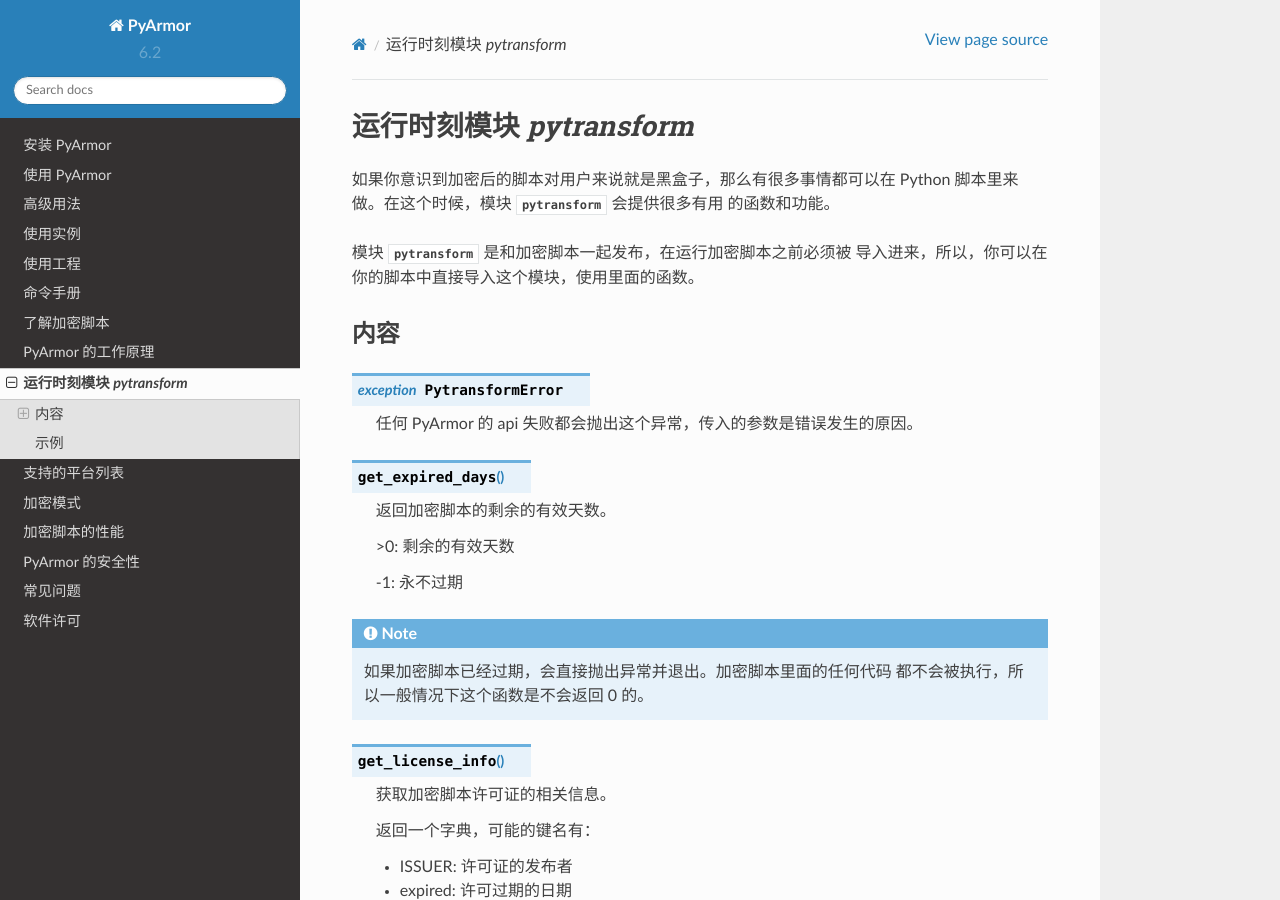
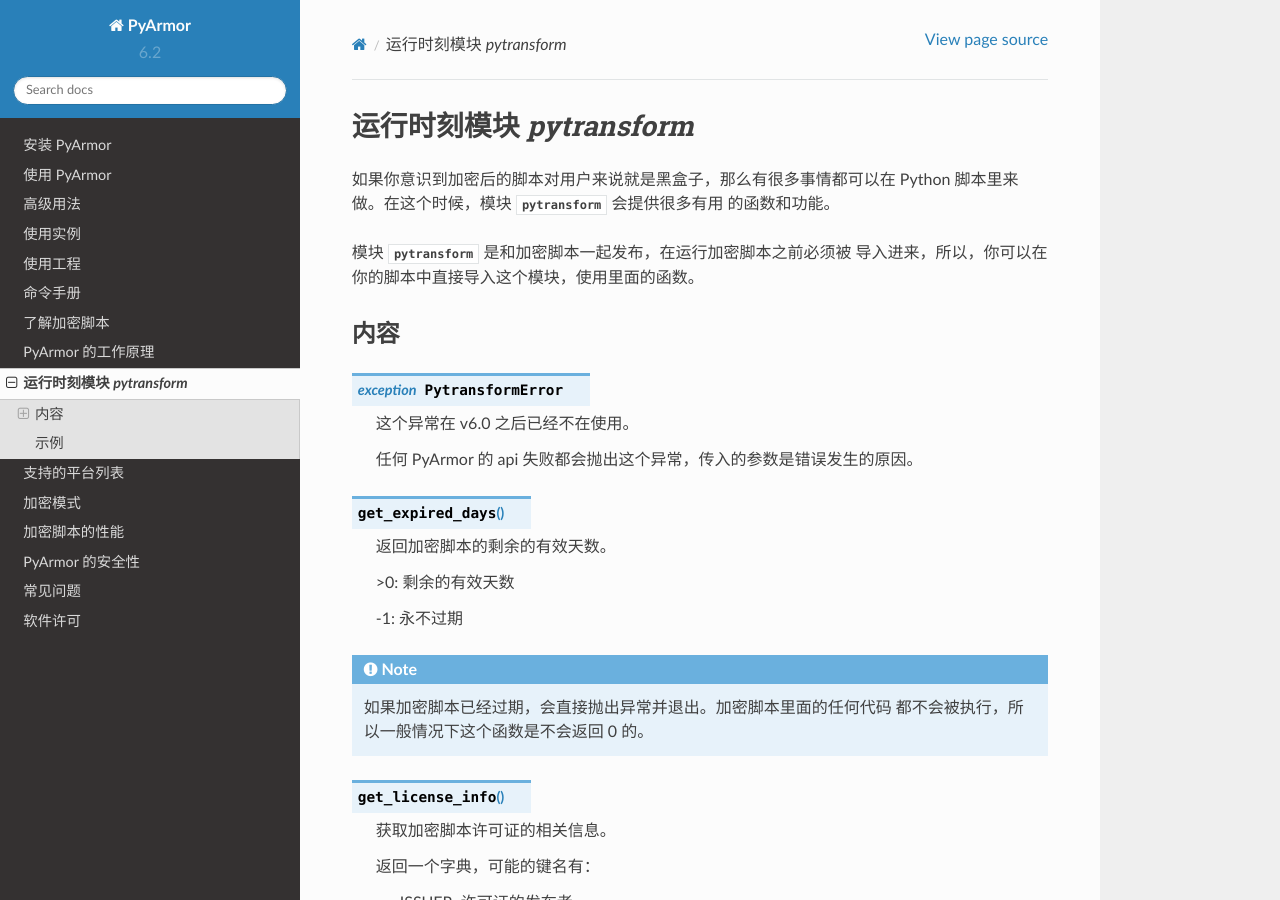
Before and after one commit to dashingsoft/pyarmor-docs-zh, a Sphinx documentation site: the page built from docs/pytransform.rst, in a window 1280 px wide and 900 px high. Built offline with Sphinx 7.4.7 and the Read the Docs theme 2.0.0, drawn with Linux system fonts in a browser that asks for light colours.

Commit message:
Refine doc

```diff
--- a/docs/pytransform.rst
+++ b/docs/pytransform.rst
@@ -14,6 +14,8 @@
 ----
 
 .. exception:: PytransformError
+
+   这个异常在 v6.0 之后已经不在使用。
 
    任何 PyArmor 的 api 失败都会抛出这个异常，传入的参数是错误发生的原因。
 
```
